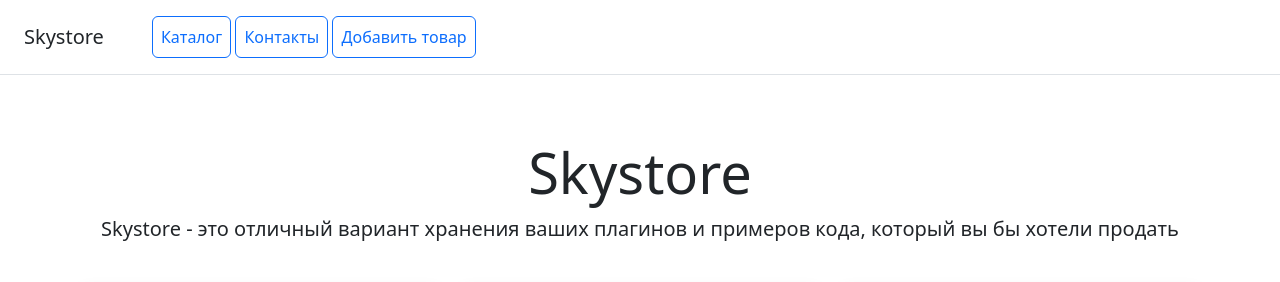
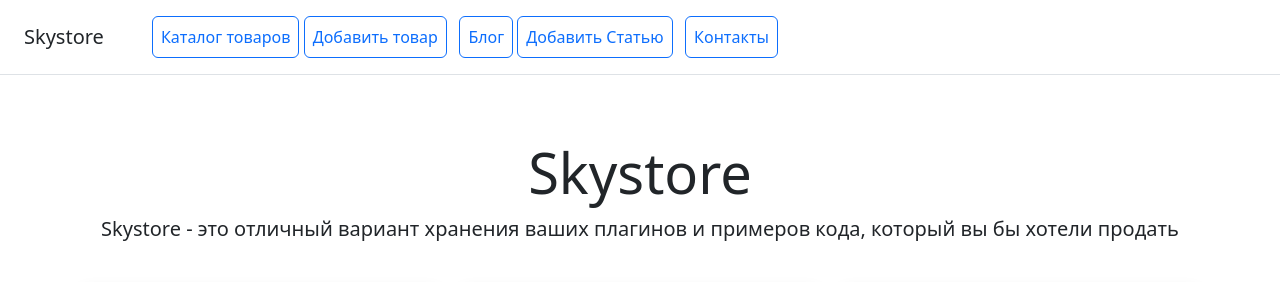
Before and after one commit to a-babushkin/OnlineShop, a Django app: page /catalog/ in a window 1280 px wide. Shown: the top 282 px of the page. Run offline with Django 5.2, Linux system fonts and the light colour scheme; data comes from the database, SQL or seed files in the repository; some libraries are stand-ins or nearby versions.

Commit message:
Correct catalog files

```diff
--- a/catalog/templates/catalog/product_list.html
+++ b/catalog/templates/catalog/product_list.html
@@ -10,12 +10,18 @@
             <img src="{{ product.image.url }}" class="card-img-top" alt="...">
             <div class="card-body">
                 <h4 class="card-title">{{ product.title }}</h4>
-<!--                <h1 class="card-title pricing-card-title">{{ product.price }}</h1>-->
+                <!--                <h1 class="card-title pricing-card-title">{{ product.price }}</h1>-->
                 <div class="text-start">
-<!--                    <p class="card-text"><i><b>Категория: </b></i>{{ product.category.title }}</p>-->
+                    <!--                    <p class="card-text"><i><b>Категория: </b></i>{{ product.category.title }}</p>-->
                     <p class="card-text bg-green"><i>{{ product.description|truncatechars:100 }}</i></p>
                 </div>
-                <a href="{% url 'catalog:product_detail' product.id %}" class="btn btn-primary mt-3">Подробно...</a>
+                <div class="btn-group">
+                    <a href="{% url 'catalog:product_detail' product.id %}" class="btn btn-primary mt-3">Просмотреть</a>
+                    <a href="{% url 'catalog:product_edit' product.id %}"
+                       class="btn btn-success mt-3">Изменить</a>
+                    <a href="{% url 'catalog:product_delete' product.id %}"
+                       class="btn btn-danger mt-3">Удалить</a>
+                </div>
             </div>
         </div>
     </div>
--- a/catalog/templates/main_nav.html
+++ b/catalog/templates/main_nav.html
@@ -1,8 +1,12 @@
 <div class="d-flex flex-column flex-md-row align-items-center p-3 px-md-4 mb-3 bg-white border-bottom box-shadow">
     <h5 class="my-0 mr-md-auto font-weight-normal">Skystore</h5>
     <nav class="ms-5">
-        <a class="p-2 btn btn-outline-primary" href="{% url 'catalog:product_list' %}">Каталог</a>
+        <a class="p-2 btn btn-outline-primary" href="{% url 'catalog:product_list' %}">Каталог товаров</a>
+        <a class="p-2 btn btn-outline-primary" href="{% url 'catalog:product_create' %}">Добавить товар</a>
+        <span>&nbsp;</span>
+        <a class="p-2 btn btn-outline-primary" href="{% url 'blog:blog_record_list' %}">Блог</a>
+        <a class="p-2 btn btn-outline-primary" href="{% url 'blog:blog_record_create' %}">Добавить Статью</a>
+        <span>&nbsp;</span>
         <a class="p-2 btn btn-outline-primary" href="/catalog/contacts/">Контакты</a>
-        <a class="p-2 btn btn-outline-primary" href="{% url 'catalog:product_create' %}">Добавить товар</a>
-    </nav>
+            </nav>
 </div>
--- a/catalog/urls.py
+++ b/catalog/urls.py
@@ -1,12 +1,14 @@
 from django.urls import path
 from catalog.apps import CatalogConfig
-from catalog.views import contacts, ProductListView, ProductDetailView, ProductCreateView, ContactView
+from catalog.views import ProductListView, ProductDetailView, ProductCreateView, ContactView, ProductUpdateView, \
+    ProductDeleteView
 
 app_name = CatalogConfig.name
 
 urlpatterns = [
-    path('',  ProductListView.as_view(), name='product_list'),
-    path('contacts/', ContactView.as_view(), name='contacts'),
+    path('', ProductListView.as_view(), name='product_list'),
     path('product/create/', ProductCreateView.as_view(), name='product_create'),
-    path('product/<int:pk>/', ProductDetailView.as_view(), name='product_detail')
+    path('product/<int:pk>/', ProductDetailView.as_view(), name='product_detail'),
+    path('product/<int:pk>/edit/', ProductUpdateView.as_view(), name='product_edit'),
+    path('product/<int:pk>/delete/', ProductDeleteView.as_view(), name='product_delete'),
 ]
--- a/catalog/views.py
+++ b/catalog/views.py
@@ -1,6 +1,6 @@
 from django.http import HttpResponse
 from django.shortcuts import render, redirect
-from django.views.generic.edit import CreateView
+from django.views.generic.edit import CreateView, DeleteView, UpdateView
 from django.urls import reverse_lazy
 from django.views.generic import ListView, DetailView, TemplateView
 
@@ -21,21 +21,33 @@ class ProductCreateView(CreateView):
     success_url = reverse_lazy('catalog:product_list')
 
 
+class ProductUpdateView(UpdateView):
+    model = Product
+    fields = ['title', 'description', 'image', 'price', 'category']
+    success_url = reverse_lazy('catalog:product_list')
+
+
+class ProductDeleteView(DeleteView):
+    model = Product
+    success_url = reverse_lazy('catalog:product_list')
+
+
 class ContactView(TemplateView):
-        template_name = 'contacts.html'
+    template_name = 'contacts.html'
 
-        def post(self, request, *args, **kwargs):
-            name = request.POST.get('name')
-            phone = request.POST.get('phone')
-            message = request.POST.get('message')
+    def post(self, request, *args, **kwargs):
+        name = request.POST.get('name')
+        phone = request.POST.get('phone')
+        message = request.POST.get('message')
 
-            response_message = f"Пользователь: {name}, с телефоном: {phone}. Сообщение: {message}"
-            return HttpResponse(response_message)
+        response_message = f"Пользователь: {name}, с телефоном: {phone}. Сообщение: {message}"
+        return HttpResponse(response_message)
 
-        def get_context_data(self, **kwargs):
-            context = super().get_context_data(**kwargs)
-            # Дополните контекст дополнительными данными, если потребуется
-            return context
+    def get_context_data(self, **kwargs):
+        context = super().get_context_data(**kwargs)
+        # Дополните контекст дополнительными данными, если потребуется
+        return context
+
 
 def contacts(request):
     """Контроллер страницы Контакты"""
--- a/config/urls.py
+++ b/config/urls.py
@@ -3,12 +3,14 @@ from django.conf.urls.static import static
 from django.contrib import admin
 from django.urls import path, include
 
-from catalog.views import ProductListView
+from catalog.views import ProductListView, ContactView
 
 urlpatterns = [
     path('', ProductListView.as_view()),
     path('admin/', admin.site.urls),
-    path('catalog/', include('catalog.urls', namespace='catalog'))
+    path('catalog/contacts/', ContactView.as_view(), name='contacts'),
+    path('catalog/', include('catalog.urls', namespace='catalog')),
+    path('blog/', include('blog.urls', namespace='blog'))
 ]
 
 if settings.DEBUG:
```
Also changed, not shown: catalog/templates/catalog/product_confirm_delete.html (added, +13 -0 lines).
